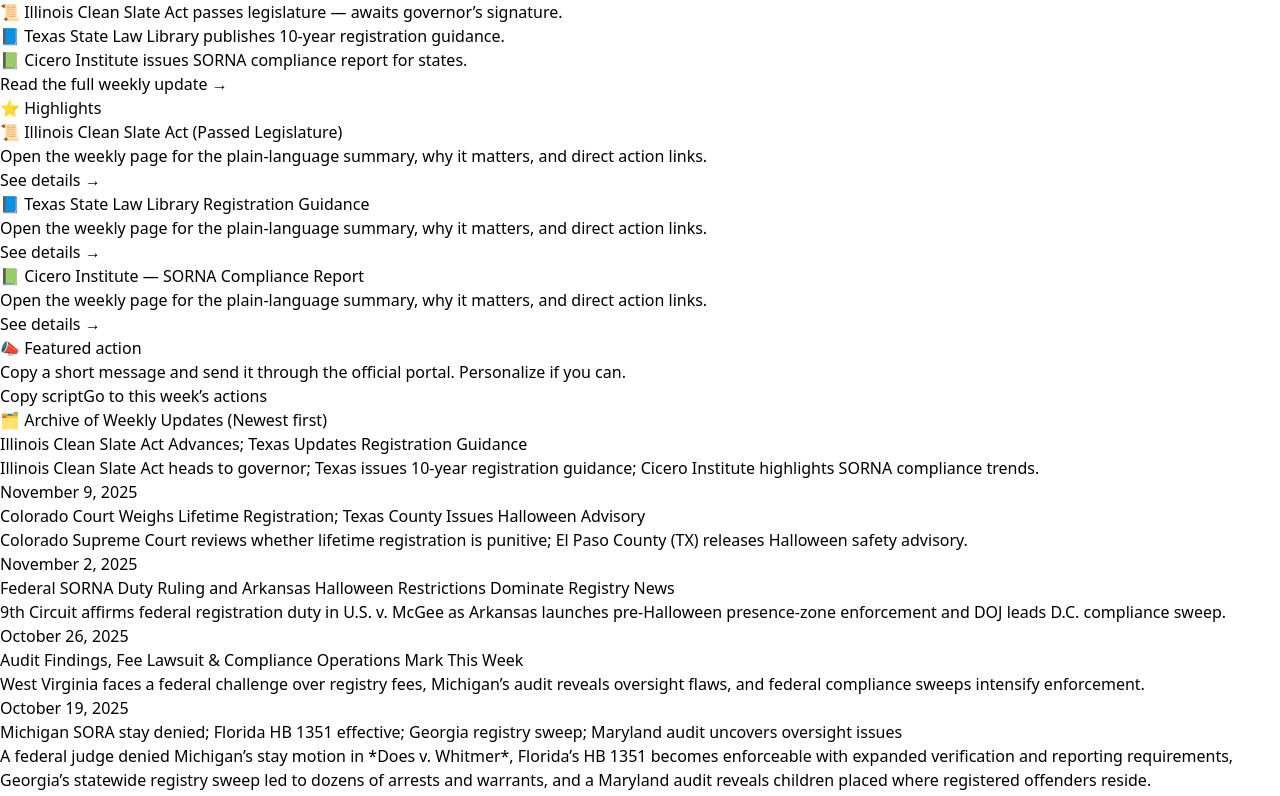
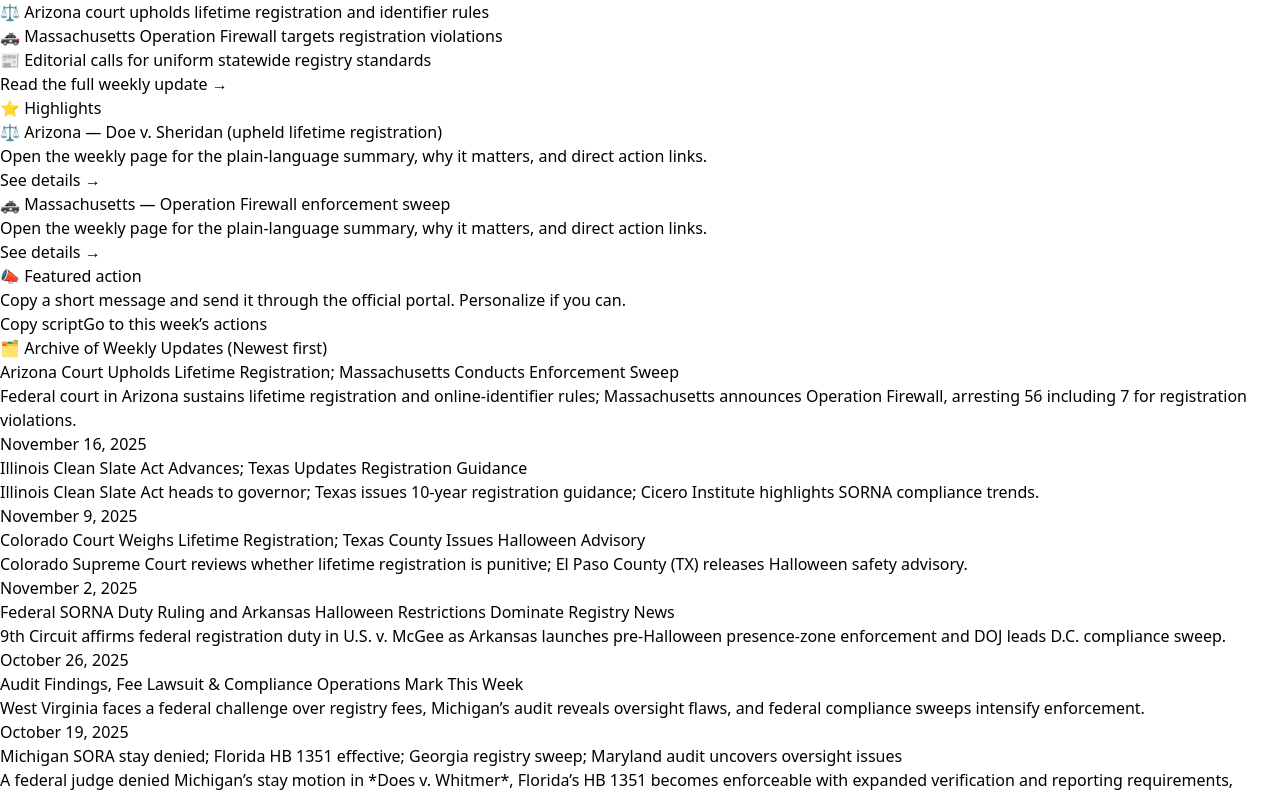
Before and after one commit to projectsolarrecon/Solar, a React (Vite) app: page /resources/legislative-tracker in a window 1280 px wide. Shown: the part 3200-3996 px from the top of the page. Built offline with nearby package versions, Linux system fonts and the light colour scheme.

Commit message:
Update legislativeUpdates.ts

```diff
--- a/src/data/legislativeUpdates.ts
+++ b/src/data/legislativeUpdates.ts
@@ -11,6 +11,12 @@ export type LegislativeUpdateMeta = {
 };
 
 export const legislativeUpdates: LegislativeUpdateMeta[] = [
+{
+  date: "November 16, 2025",
+  title: "Arizona Court Upholds Lifetime Registration; Massachusetts Conducts Enforcement Sweep",
+  slug: "2025-11-16",
+  summary: "Federal court in Arizona sustains lifetime registration and online-identifier rules; Massachusetts announces Operation Firewall, arresting 56 including 7 for registration violations.",
+},
 {
   date: "November 9, 2025",
   title: "Illinois Clean Slate Act Advances; Texas Updates Registration Guidance",
```
